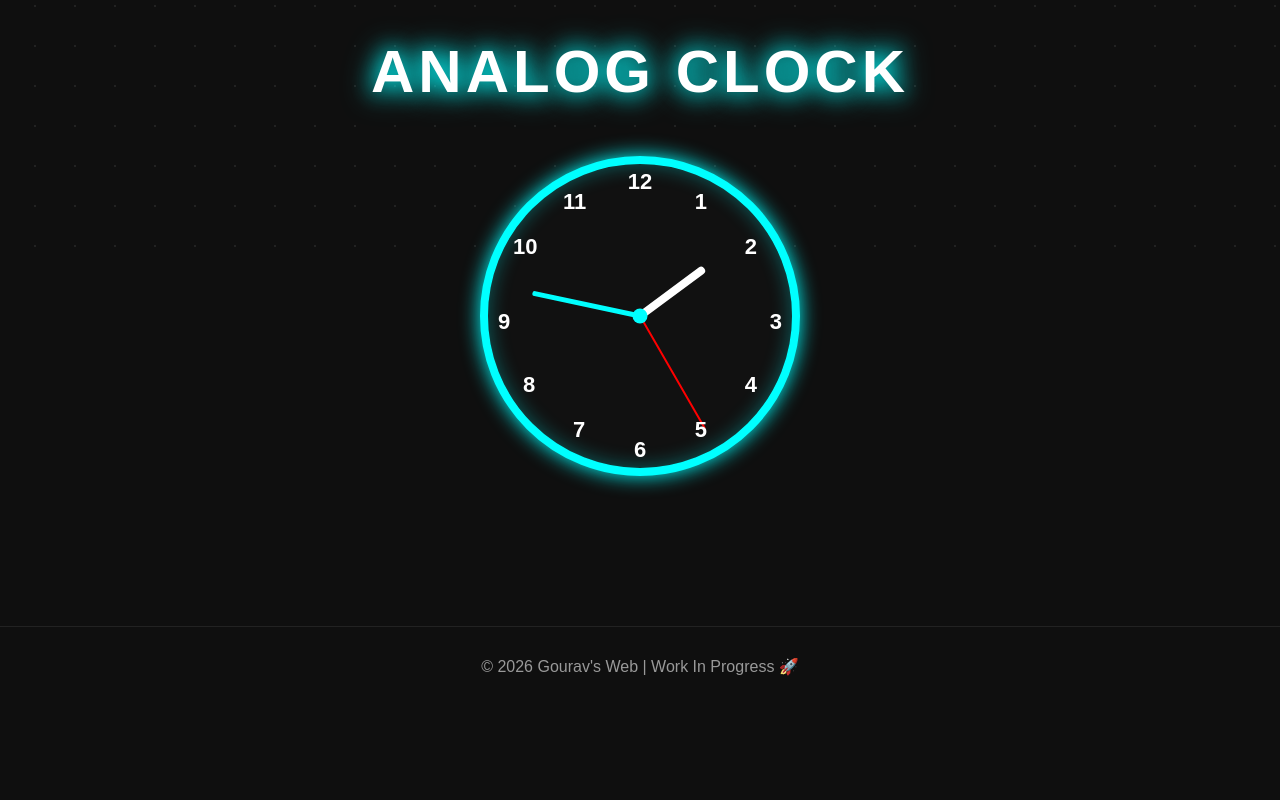
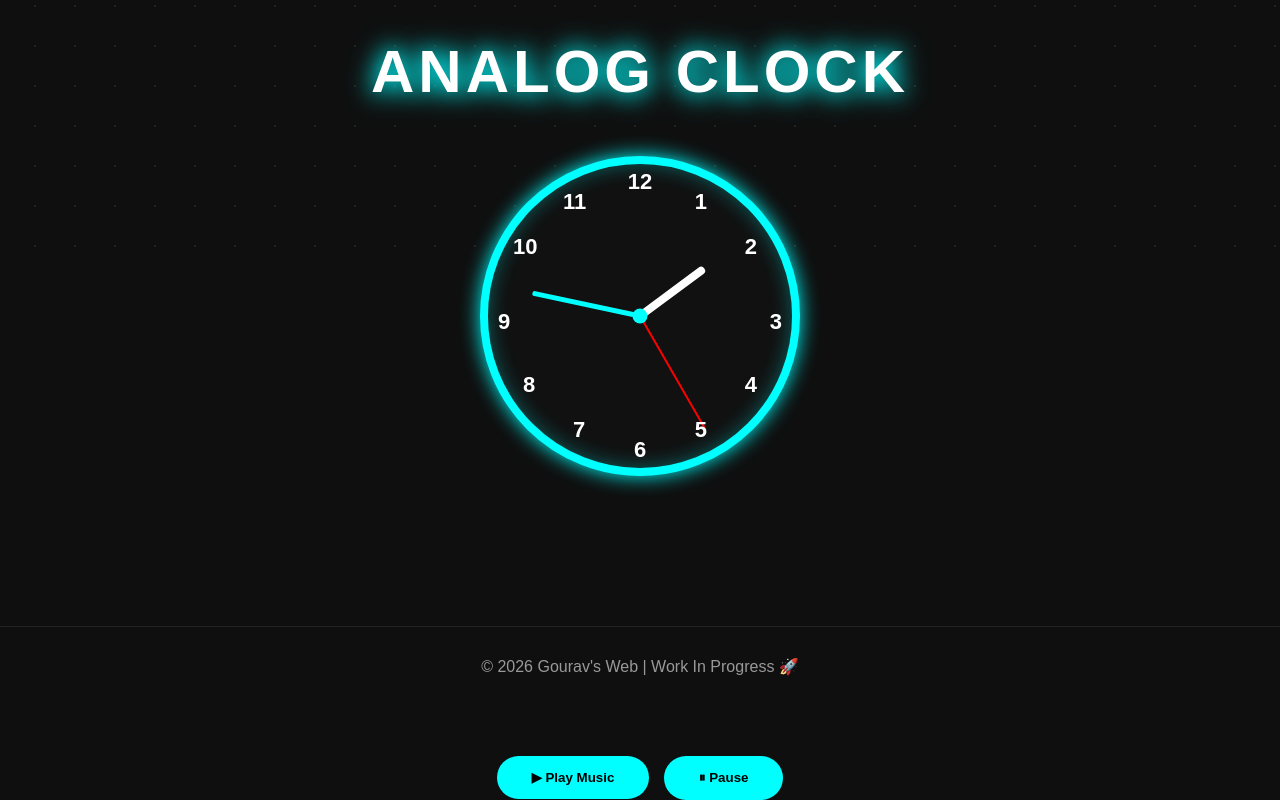
Before and after one commit to blackempire001/Gourav, a plain HTML site: page index.html in a window 1280 px wide. Shown: the part 1309-2109 px from the top of the page. Before the commit the page ends 2015 px from the top, so only its background shows below. Drawn offline with Linux system fonts and the light colour scheme.

Commit message:
Update index.html

```diff
--- a/index.html
+++ b/index.html
@@ -364,5 +364,38 @@
 
   </script>
 
+
+<div style="text-align:center; margin-top:20px;">
+
+  <button onclick="playMusic()" class="btn">
+    ▶ Play Music
+  </button>
+
+  <button onclick="pauseMusic()" class="btn"
+  style="margin-left:10px;">
+    ⏸ Pause
+  </button>
+
+</div>
+
+<!-- SIMPLE RINGTONE -->
+
+<audio id="music" loop>
+  <source src="https://www.soundjay.com/misc/sounds/bell-ringing-05.mp3" type="audio/mpeg">
+</audio>
+
+<script>
+
+  const music = document.getElementById("music");
+
+  function playMusic(){
+    music.play();
+  }
+
+  function pauseMusic(){
+    music.pause();
+  }
+
+</script>
 </body>
 </html>
```
